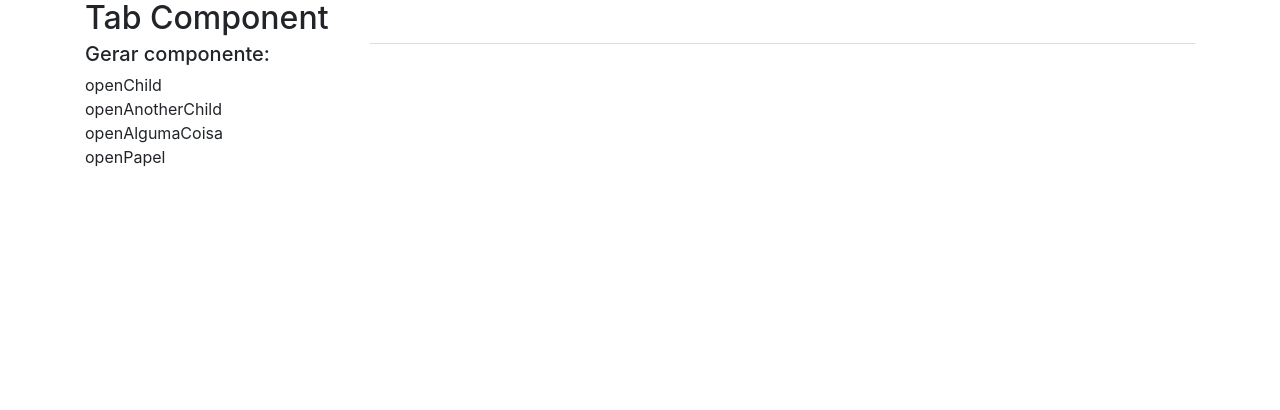
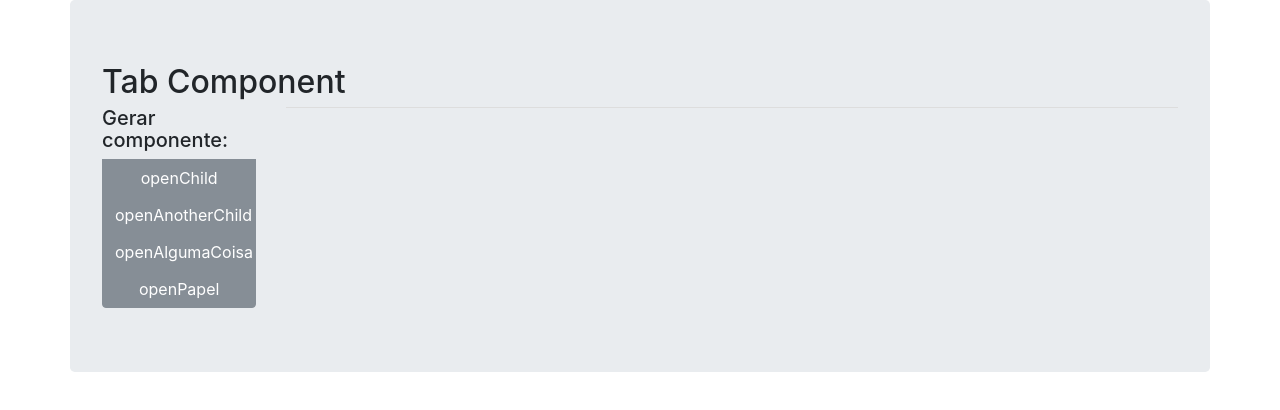
Before and after one commit to WillianAgostini/AngularGenerateDynamicComponent, an Angular app: page / in a window 1280 px wide. Shown: the top 410 px of the page. Built offline with nearby package versions, Linux system fonts and the light colour scheme.

Commit message:
cor nos botoes

```diff
--- a/src/app/tab/tab.component.html
+++ b/src/app/tab/tab.component.html
@@ -2,15 +2,15 @@
 
 <div class="row" >
 
-    <div class="col col-3">
+    <div class="col col-2 btn-group-vertical">
         <h5>Gerar componente:</h5>
-        <div (click)="openChild()">openChild</div>
-        <div (click)="openAnotherChild()">openAnotherChild</div>
-        <div (click)="openAlgumaCoisa()">openAlgumaCoisa</div>
-        <div (click)="openPapel()">openPapel</div>
+        <button type="button" class="btn btn-secondary" (click)="openChild()">openChild</button>
+        <button type="button"class="btn btn-secondary"  (click)="openAnotherChild()">openAnotherChild</button>
+        <button type="button" class="btn btn-secondary " (click)="openAlgumaCoisa()">openAlgumaCoisa</button>
+        <button type="button"class="btn btn-secondary "(click)="openPapel()">openPapel</button>
     </div>
 
-    <div class="col col-9">
+    <div class="col col-10">
 
         <ul class="nav nav-tabs">
             <li class="nav-item" *ngFor="let value of instanceOfComponents" (click)="tabClickSelect(value)" >
--- a/src/index.html
+++ b/src/index.html
@@ -10,7 +10,7 @@
   <link rel="stylesheet" href="https://maxcdn.bootstrapcdn.com/bootstrap/4.0.0-beta/css/bootstrap.min.css" integrity="sha384-/Y6pD6FV/Vv2HJnA6t+vslU6fwYXjCFtcEpHbNJ0lyAFsXTsjBbfaDjzALeQsN6M" crossorigin="anonymous">
 </head>
 <body>
-  <div class="container">
+  <div class="container jumbotron">
   <app-tab/>
   </div>
 </body>
```
